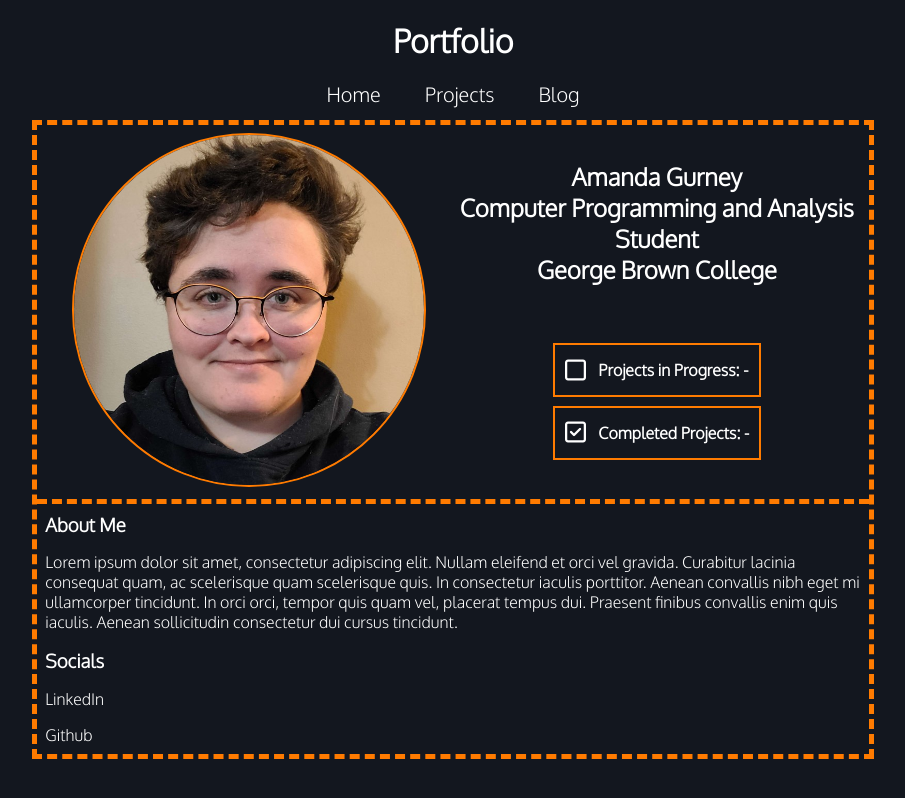
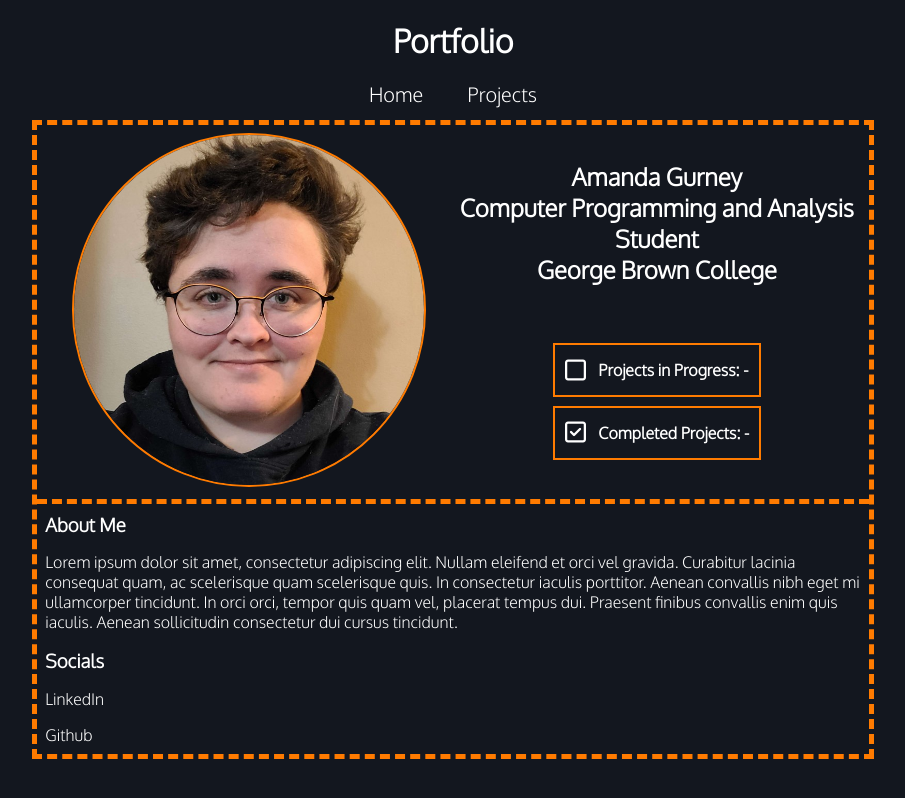
Before and after one commit to TheGeneralJay/TheGeneralJay.github.io, a plain HTML site: page index.html in a window 1280 px wide. Shown: the whole page, without its empty margins (187-1092 px from the left). Drawn offline with Linux system fonts and the light colour scheme.

Commit message:
Removing blog link.

```diff
--- a/index.html
+++ b/index.html
@@ -14,7 +14,6 @@
             <ul>
                 <li><a href="">Home</a></li>
                 <li><a href="pages/projects.html">Projects</a></li>
-                <li><a href="pages/blog.html">Blog</a></li>
             </ul>
         </div>
     </header>
```
